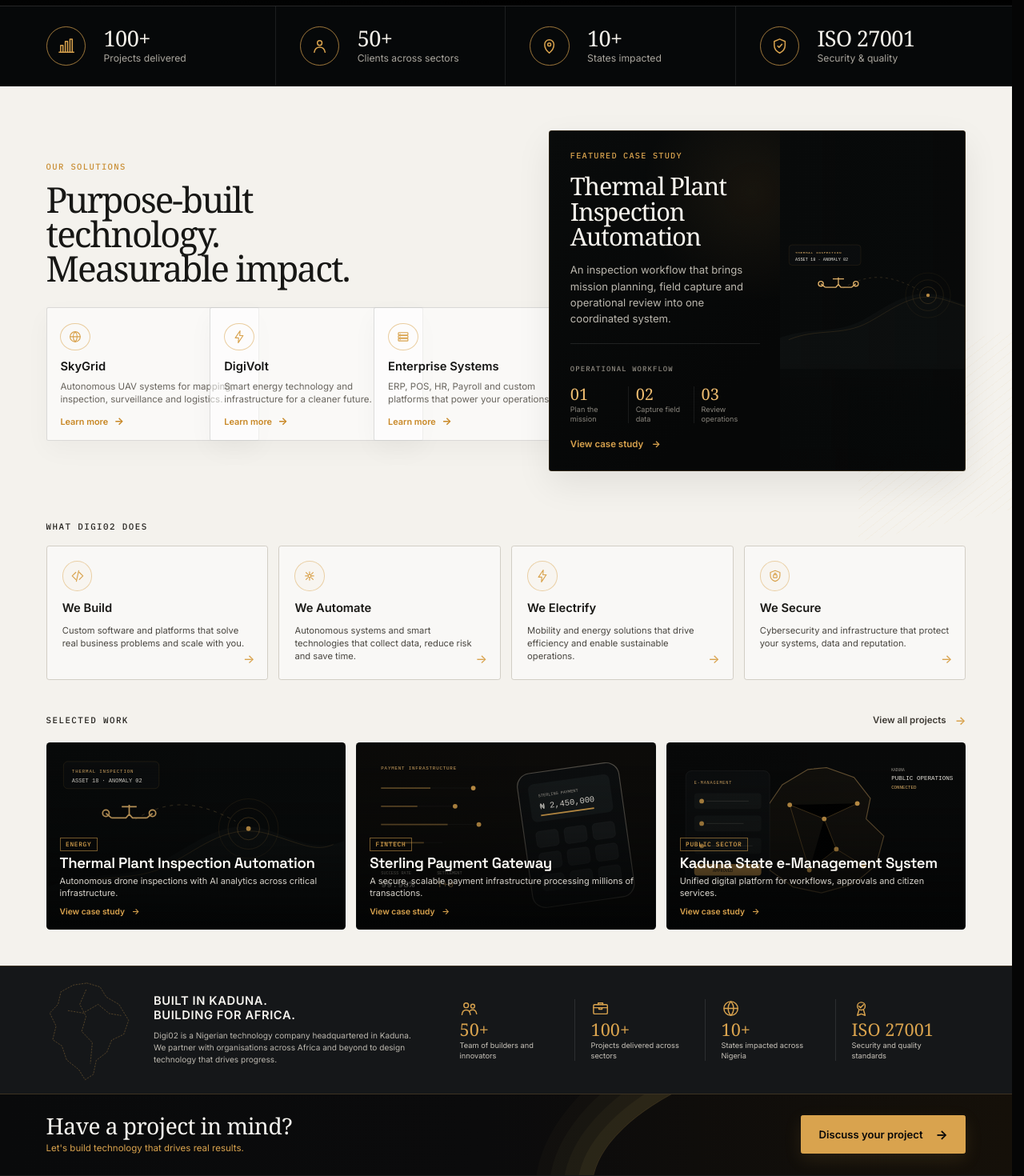
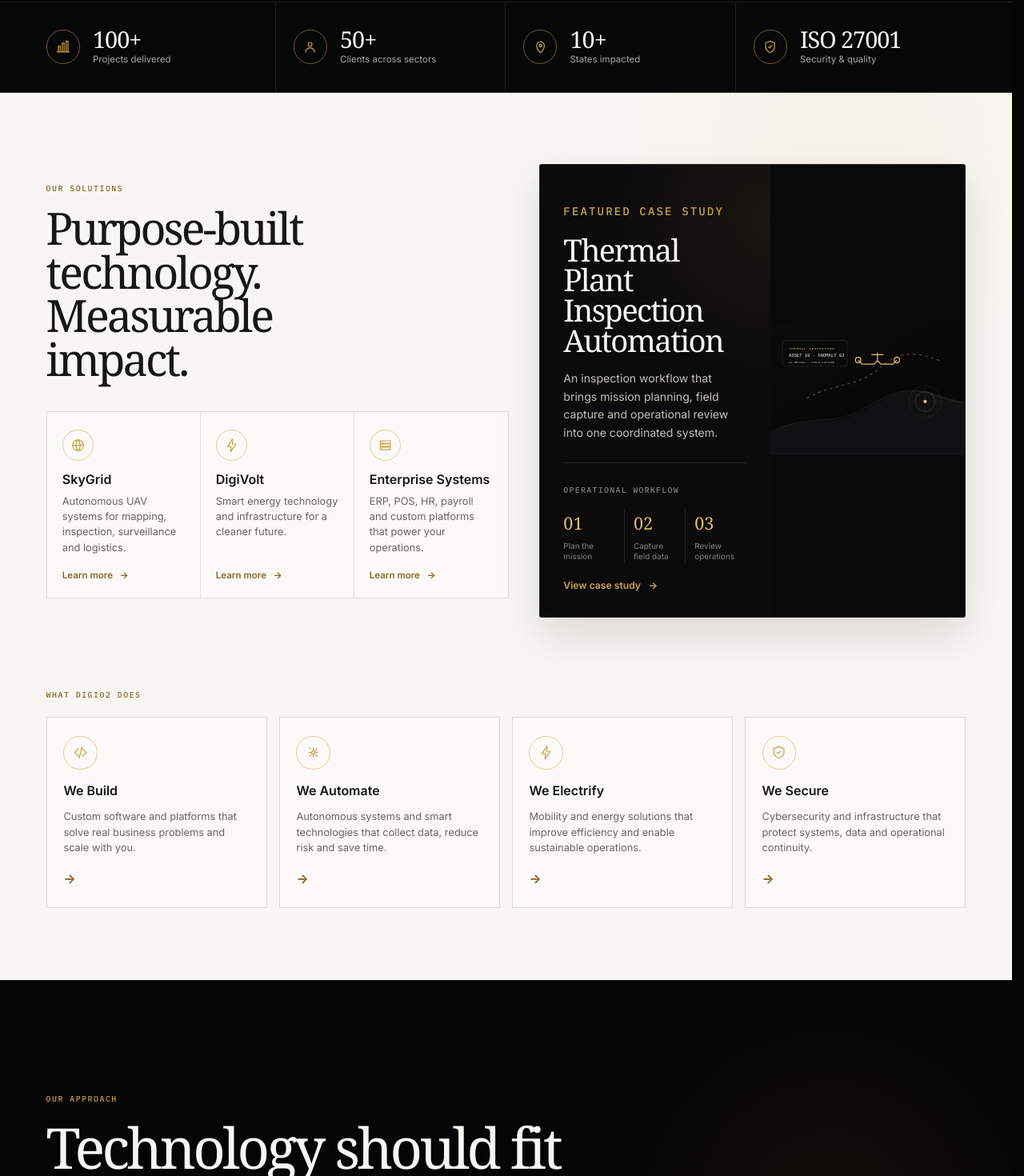
Before and after one commit to emmy16-glitch/Digi02_website, a React (Vite) app: page / in a window 1280 px wide. Shown: the part 721-2191 px from the top of the page at 80% size. Built offline with nearby package versions, Linux system fonts and the light colour scheme; grey boxes are pictures that could not be loaded.

Commit message:
Switch Home page to locked blueprint implementation

```diff
--- a/src/pages/HomePage.tsx
+++ b/src/pages/HomePage.tsx
@@ -1,17 +1,24 @@
 import {
-  HomeReferenceFinalCta,
-  HomeReferenceImpact,
-  HomeReferenceLightSections,
-} from '../sections/home/HomeReferenceContent'
-import { HomeReferenceHero } from '../sections/home/HomeReferenceHero'
+  HomeBlueprintCapabilities,
+  HomeBlueprintFinalCta,
+  HomeBlueprintPhilosophy,
+  HomeBlueprintRegionalProof,
+  HomeBlueprintSolutions,
+  HomeBlueprintWork,
+} from '../sections/home/HomeBlueprintContent'
+import { HomeBlueprintHero } from '../sections/home/HomeBlueprintHero'
+import '../styles/home-blueprint.css'
 
 export function HomePage() {
   return (
-    <div className="reference-home">
-      <HomeReferenceHero />
-      <HomeReferenceLightSections />
-      <HomeReferenceImpact />
-      <HomeReferenceFinalCta />
+    <div className="home-blueprint">
+      <HomeBlueprintHero />
+      <HomeBlueprintSolutions />
+      <HomeBlueprintCapabilities />
+      <HomeBlueprintPhilosophy />
+      <HomeBlueprintWork />
+      <HomeBlueprintRegionalProof />
+      <HomeBlueprintFinalCta />
     </div>
   )
 }
```
